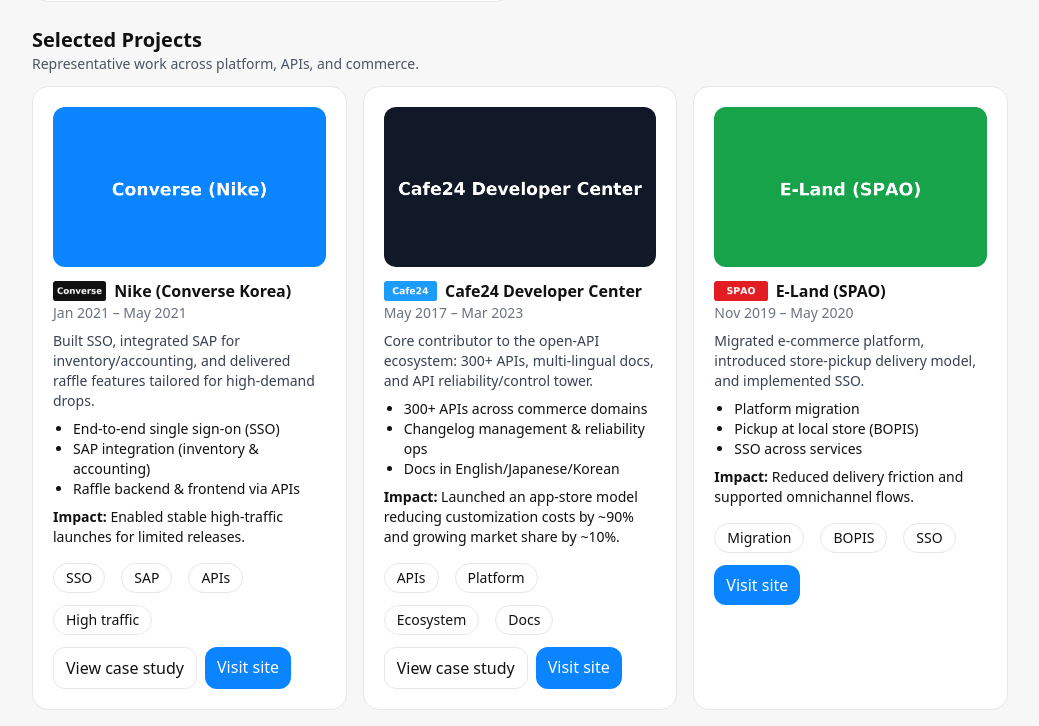
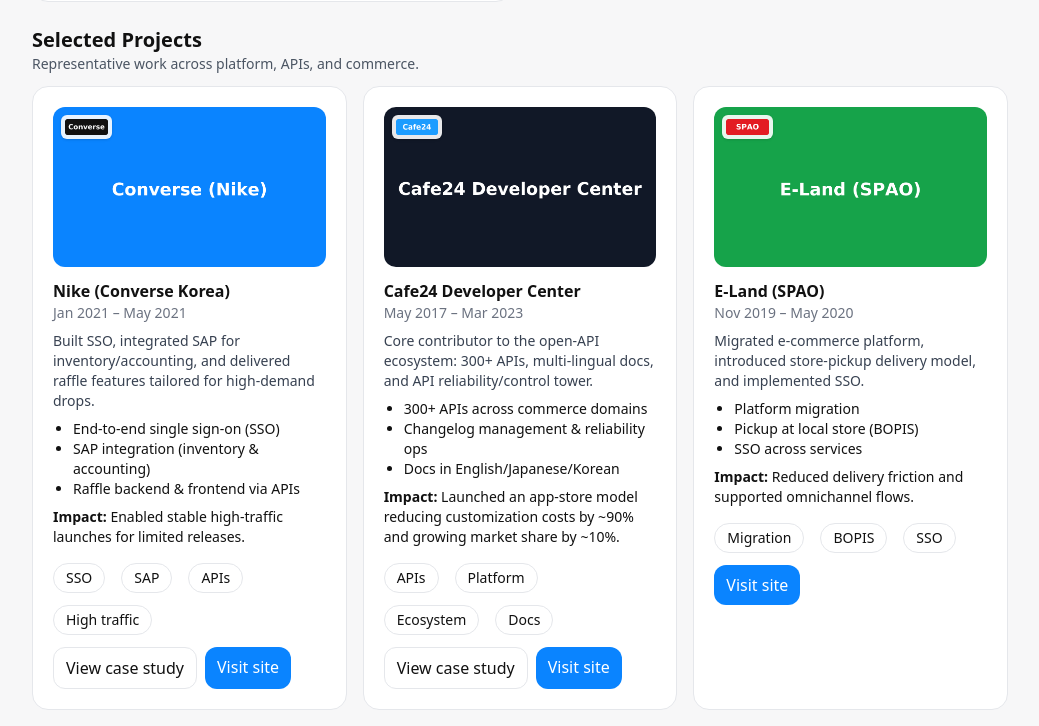
Before and after one commit to AlexHan9/portfolio-hankyul, a Next.js app: page / in a window 1280 px wide. Shown: the part 1036-1762 px from the top of the page, without its empty margins (120-1159 px from the left). Built offline with nearby package versions, Linux system fonts and the light colour scheme.

Commit message:
Update ProjectsGrid.tsx

```diff
--- a/components/ProjectsGrid.tsx
+++ b/components/ProjectsGrid.tsx
@@ -5,27 +5,31 @@
 export default function ProjectsGrid() {
   return (
     <div className="grid sm:grid-cols-2 lg:grid-cols-3 gap-4">
-      {projects.map((p) => (
+      {projects.map((p) => {
+        const imgMode =
+          p.thumbMode === "contain"
+            ? "object-contain bg-white p-3"
+            : "object-cover";
+        return (
           <div key={p.slug} className="card">
-          {p.thumbnail && (
+            {/* Thumbnail with logo overlay */}
+            <div className="relative mb-3">
               <img
                 src={p.thumbnail}
                 alt={p.title}
-              className="w-full h-40 object-cover rounded-xl mb-3"
+                className={`w-full h-40 rounded-xl ${imgMode}`}
               />
-          )}
-
-          <h3 className="text-base font-semibold flex items-center gap-2">
               {p.logo && (
                 <img
                   src={p.logo}
                   alt={`${p.title} logo`}
-                className="h-5 w-auto"
+                  className="absolute left-2 top-2 h-6 w-auto bg-white/90 rounded-md p-1 shadow"
                 />
               )}
-            <span>{p.title}</span>
-          </h3>
+            </div>
 
+            {/* Title (작은 로고 제거) */}
+            <h3 className="text-base font-semibold">{p.title}</h3>
             {p.period && <div className="meta">{p.period}</div>}
 
             <p className="text-sm text-gray-700 mt-2">{p.summary}</p>
@@ -73,7 +77,8 @@
               )}
             </div>
           </div>
-      ))}
+        );
+      })}
     </div>
   );
 }
```
Lines whose indentation alone changed are shown as unchanged.
